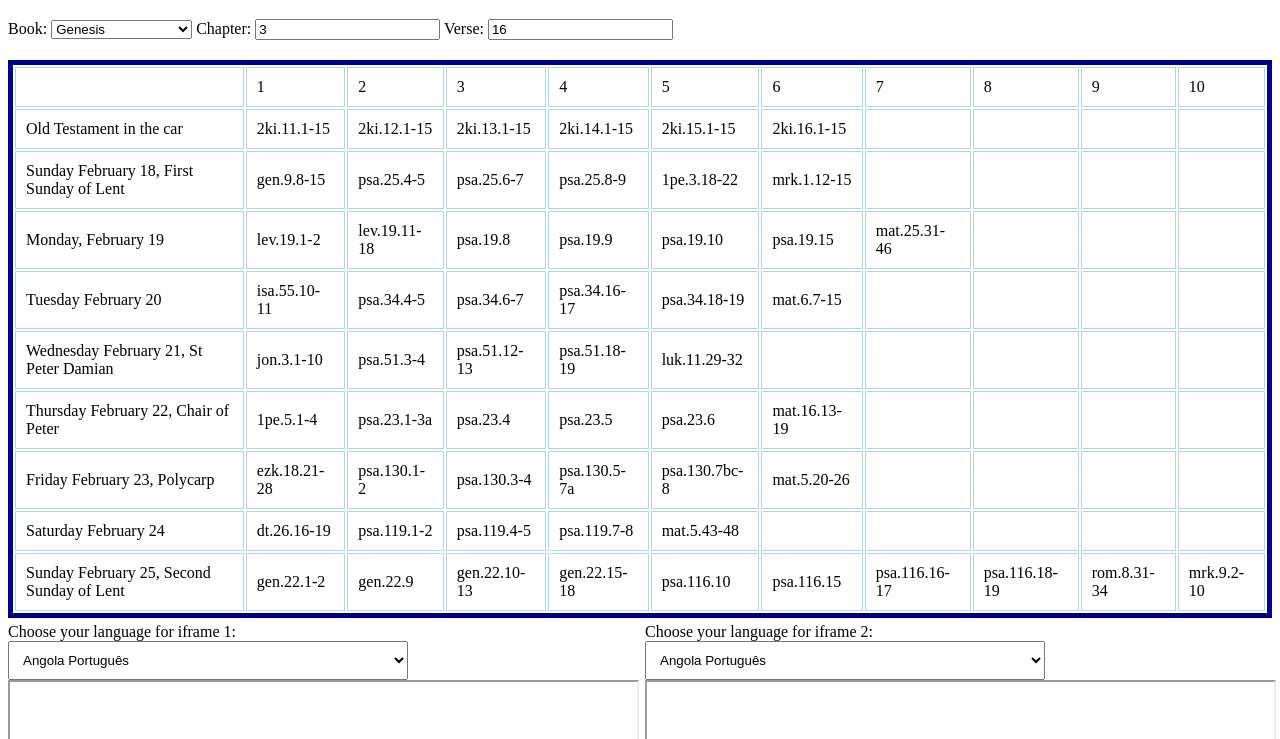
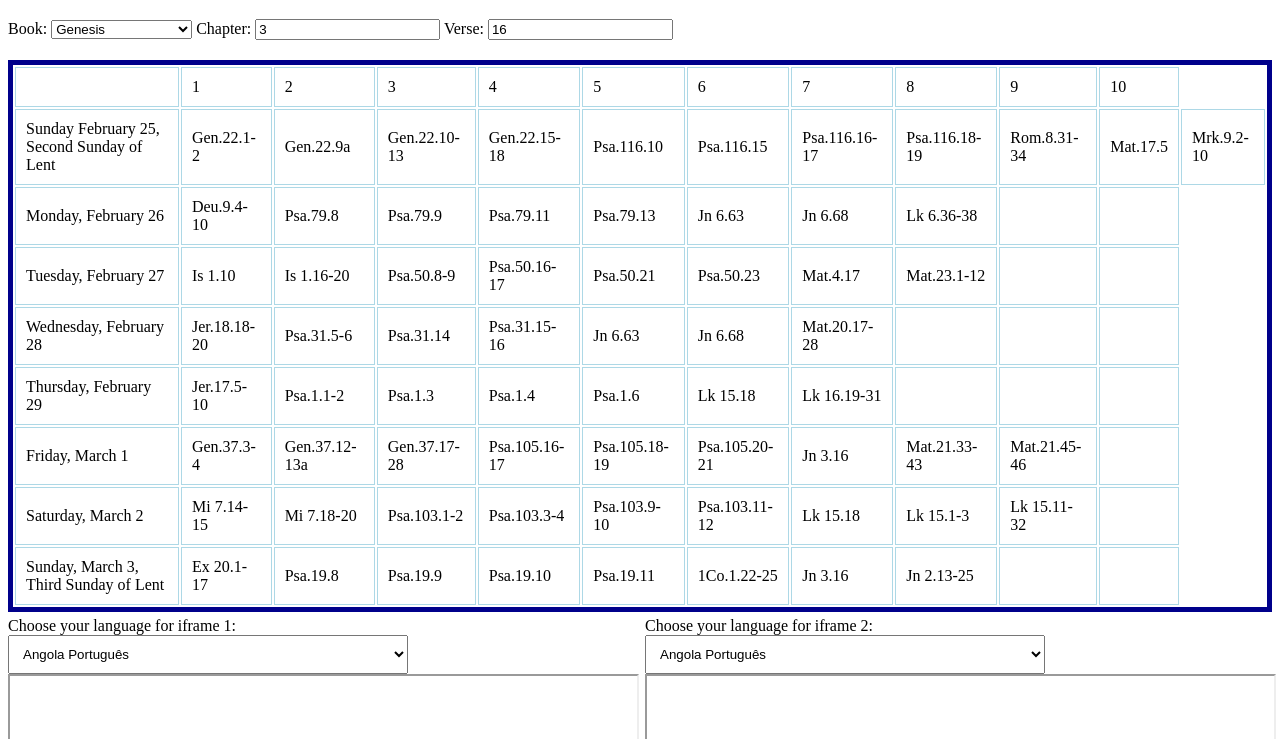
Before and after one commit to ptpare/catholicza, a plain HTML site: page index.html in a window 1280 px wide. Shown: the part 61-800 px from the top of the page. Drawn offline with Linux system fonts and the light colour scheme; no server answers.

Commit message:
Update index.html
Last week of February readings

```diff
--- a/index.html
+++ b/index.html
@@ -150,9 +150,8 @@ iframe {
   <input type="text" id="verseInput" name="verseInput" value="16">
 </div>
 
-<!-- HTML TABLE 2024 Feb Week 3 -->
+<!-- HTML TABLE 2024 Feb Week 4 -->
 <div class="bible-table">
-<table id="bible-table">
 <table id="bible-table">
     <tr>
     <td></td>
@@ -168,122 +167,109 @@ iframe {
     <td>10</td>
   </tr>
   <tr>
-    <td>Old Testament in the car</td>
-    <td>2ki.11.1-15</td>
-    <td>2ki.12.1-15</td>
-    <td>2ki.13.1-15</td>
-    <td>2ki.14.1-15</td>
-    <td>2ki.15.1-15</td>
-    <td>2ki.16.1-15</td>
+    <td>Sunday February 25, Second Sunday of Lent</td>
+    <td>Gen.22.1-2</td>
+    <td>Gen.22.9a</td>
+    <td>Gen.22.10-13</td>
+    <td>Gen.22.15-18</td>
+    <td>Psa.116.10</td>
+    <td>Psa.116.15</td>
+    <td>Psa.116.16-17</td>
+    <td>Psa.116.18-19</td>
+    <td>Rom.8.31-34</td>
+    <td>Mat.17.5</td>
+    <td>Mrk.9.2-10</td>
+  </tr>
+  <tr>
+    <td>Monday, February 26</td>
+    <td>Deu.9.4-10</td>
+    <td>Psa.79.8</td>
+    <td>Psa.79.9</td>
+    <td>Psa.79.11</td>
+    <td>Psa.79.13</td>
+    <td>Jn 6.63</td>
+    <td>Jn 6.68</td>
+    <td>Lk 6.36-38</td>
     <td></td>
+    <td></td>
+  </tr>
+  <tr>
+    <td>Tuesday, February 27</td>
+    <td>Is 1.10</td>
+    <td>Is 1.16-20</td>
+    <td>Psa.50.8-9</td>
+    <td>Psa.50.16-17</td>
+    <td>Psa.50.21</td>
+    <td>Psa.50.23</td>
+    <td>Mat.4.17</td>
+    <td>Mat.23.1-12</td>
+    <td></td>
+    <td></td>
+  </tr>
+  <tr>
+    <td>Wednesday, February 28</td>
+    <td>Jer.18.18-20</td>
+    <td>Psa.31.5-6</td>
+    <td>Psa.31.14</td>
+    <td>Psa.31.15-16</td>
+    <td>Jn 6.63</td>
+    <td>Jn 6.68</td>
+    <td>Mat.20.17-28</td>
     <td></td>
     <td></td>
     <td></td>
   </tr>
   <tr>
-    <td>Sunday February 18, First Sunday of Lent</td>
-    <td>gen.9.8-15</td>
-    <td>psa.25.4-5</td>
-    <td>psa.25.6-7</td>
-    <td>psa.25.8-9</td>
-    <td>1pe.3.18-22</td>
-    <td>mrk.1.12-15</td>
-    <td></td>
+    <td>Thursday, February 29</td>
+    <td>Jer.17.5-10</td>
+    <td>Psa.1.1-2</td>
+    <td>Psa.1.3</td>
+    <td>Psa.1.4</td>
+    <td>Psa.1.6</td>
+    <td>Lk 15.18</td>
+    <td>Lk 16.19-31</td>
     <td></td>
     <td></td>
     <td></td>
   </tr>
   <tr>
-    <td>Monday, February 19</td>
-    <td>lev.19.1-2</td>
-    <td>lev.19.11-18</td>
-    <td>psa.19.8</td>
-    <td>psa.19.9</td>
-    <td>psa.19.10</td>
-    <td>psa.19.15</td>
-    <td>mat.25.31-46</td>
-    <td></td>
-    <td></td>
-    <td></td>
-  </tr>
-  <!-- Add the remaining rows in a similar manner -->
-  <tr>
-    <td>Tuesday February 20</td>
-    <td>isa.55.10-11</td>
-    <td>psa.34.4-5</td>
-    <td>psa.34.6-7</td>
-    <td>psa.34.16-17</td>
-    <td>psa.34.18-19</td>
-    <td>mat.6.7-15</td>
-    <td></td>
-    <td></td>
-    <td></td>
+    <td>Friday, March 1</td>
+    <td>Gen.37.3-4</td>
+    <td>Gen.37.12-13a</td>
+    <td>Gen.37.17-28</td>
+    <td>Psa.105.16-17</td>
+    <td>Psa.105.18-19</td>
+    <td>Psa.105.20-21</td>
+    <td>Jn 3.16</td>
+    <td>Mat.21.33-43</td>
+    <td>Mat.21.45-46</td>
     <td></td>
   </tr>
   <tr>
-    <td>Wednesday February 21, St Peter Damian</td>
-    <td>jon.3.1-10</td>
-    <td>psa.51.3-4</td>
-    <td>psa.51.12-13</td>
-    <td>psa.51.18-19</td>
-    <td>luk.11.29-32</td>
-    <td></td>
-    <td></td>
-    <td></td>
-    <td></td>
+    <td>Saturday, March 2</td>
+    <td>Mi 7.14-15</td>
+    <td>Mi 7.18-20</td>
+    <td>Psa.103.1-2</td>
+    <td>Psa.103.3-4</td>
+    <td>Psa.103.9-10</td>
+    <td>Psa.103.11-12</td>
+    <td>Lk 15.18</td>
+    <td>Lk 15.1-3</td>
+    <td>Lk 15.11-32</td>
     <td></td>
   </tr>
   <tr>
-    <td>Thursday February 22, Chair of Peter</td>
-    <td>1pe.5.1-4</td>
-    <td>psa.23.1-3a</td>
-    <td>psa.23.4</td>
-    <td>psa.23.5</td>
-    <td>psa.23.6</td>
-    <td>mat.16.13-19</td>
+    <td>Sunday, March 3, Third Sunday of Lent</td>
+    <td>Ex 20.1-17</td>
+    <td>Psa.19.8</td>
+    <td>Psa.19.9</td>
+    <td>Psa.19.10</td>
+    <td>Psa.19.11</td>
+    <td>1Co.1.22-25</td>
+    <td>Jn 3.16</td>
+    <td>Jn 2.13-25</td>
     <td></td>
     <td></td>
-    <td></td>
-    <td></td>
-  </tr>
-  <tr>
-    <td>Friday February 23, Polycarp</td>
-    <td>ezk.18.21-28</td>
-    <td>psa.130.1-2</td>
-    <td>psa.130.3-4</td>
-    <td>psa.130.5-7a</td>
-    <td>psa.130.7bc-8</td>
-    <td>mat.5.20-26</td>
-    <td></td>
-    <td></td>
-    <td></td>
-    <td></td>
-  </tr>
-  <tr>
-    <td>Saturday February 24</td>
-    <td>dt.26.16-19</td>
-    <td>psa.119.1-2</td>
-    <td>psa.119.4-5</td>
-    <td>psa.119.7-8</td>
-    <td>mat.5.43-48</td>
-    <td></td>
-    <td></td>
-    <td></td>
-    <td></td>
-    <td></td>
-  </tr>
-  <tr>
-    <td>Sunday February 25, Second Sunday of Lent</td>
-    <td>gen.22.1-2</td>
-    <td>gen.22.9</td>
-    <td>gen.22.10-13</td>
-    <td>gen.22.15-18</td>
-    <td>psa.116.10</td>
-    <td>psa.116.15</td>
-    <td>psa.116.16-17</td>
-    <td>psa.116.18-19</td>
-    <td>rom.8.31-34</td>
-    <td>mrk.9.2-10</td>
   </tr>
 </table>
 </div>
```
Lines whose indentation alone changed are shown as unchanged.
